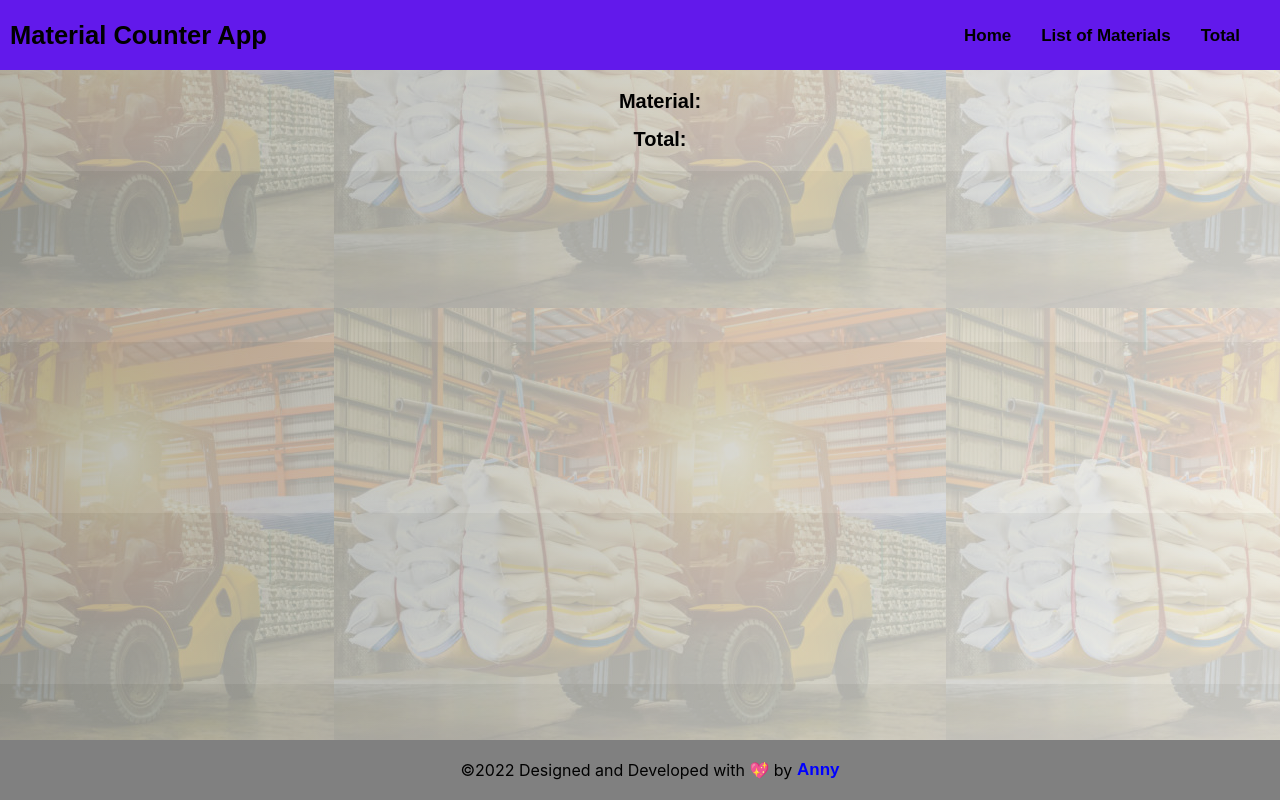
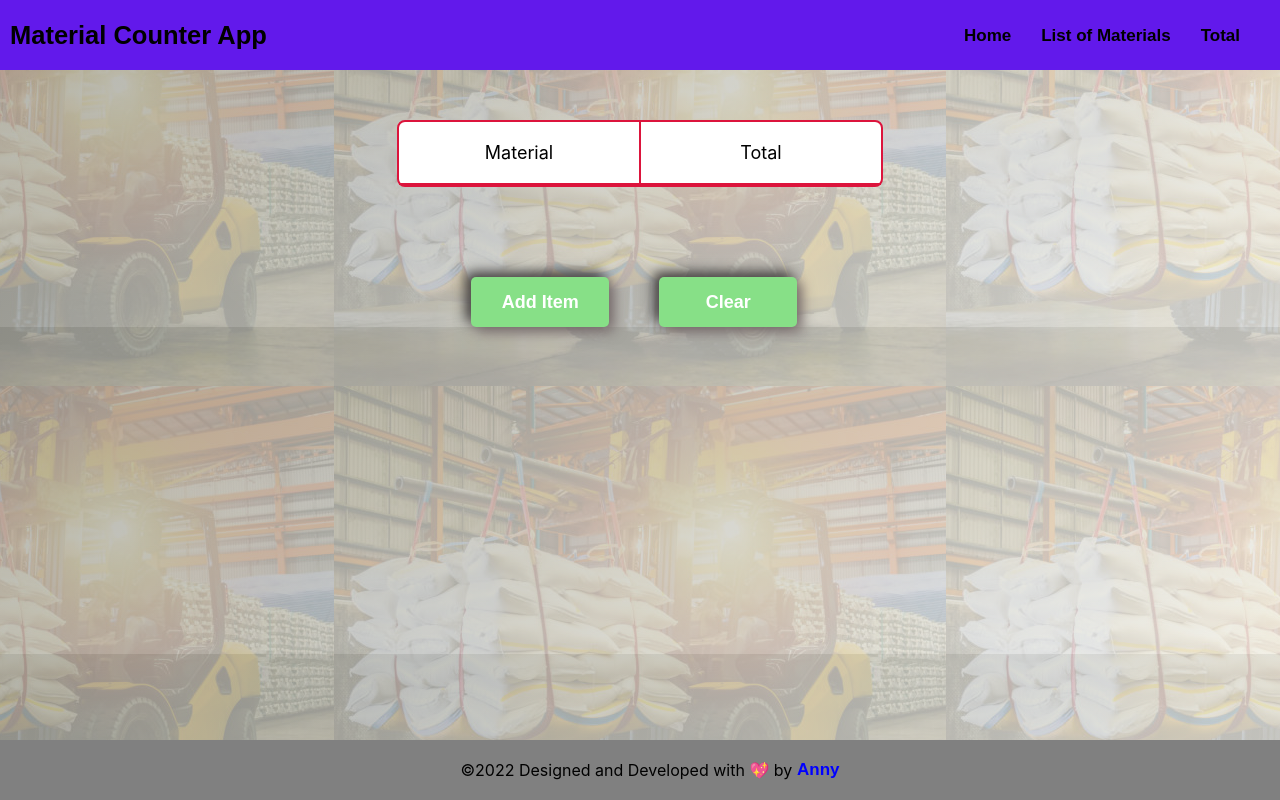
Before and after one commit to Anny85-code/material-counter, a React (Create React App) app: page /list in a window 1280 px wide. Built offline with nearby package versions, Linux system fonts and the light colour scheme.

Commit message:
:art: List
Write structure for list items

```diff
--- a/src/App.js
+++ b/src/App.js
@@ -4,6 +4,7 @@ import CounterPage from './counterPage/CounterPage';
 import HomePage from './homePage/HomePage';
 import List from './list/List';
 import Footer from './footer/Footer';
+import Total from "./total/Total";
 
 
 const App = ()=> {
@@ -15,6 +16,7 @@ const App = ()=> {
         <Route exact path="/" element={<HomePage />} />
         <Route path="/counterpage" element={<CounterPage />} />
         <Route path="/list" element={<List />} />
+          <Route path="/total" element={<Total />} />
       </Routes>
       <Footer />
     </div>
--- a/src/counterPage/CounterPage.css
+++ b/src/counterPage/CounterPage.css
@@ -22,10 +22,10 @@
 }
 
 #save-btn {
-  margin-top: 40px;
+  margin: 40px 50px 0 0;
   background-color: rgb(135, 224, 135);
   width: 8.625rem;
-  height: 2.125rem;
+  height: 3.125rem;
   padding: 0.625rem;
   outline: none;
   border: none;
@@ -36,3 +36,9 @@
   cursor: pointer;
   box-shadow: 5px 5px 13px #7a6e6e, -5px -5px 13px #383636;
 }
+
+@media only screen and (max-width: 480px){
+  .new-save-btn {
+    margin-left: 70px;
+  }
+}
--- a/src/counterPage/CounterPage.jsx
+++ b/src/counterPage/CounterPage.jsx
@@ -1,6 +1,15 @@
 import React, { useState } from 'react';
 import { NavLink } from 'react-router-dom';
 import './CounterPage.css';
+
+const getList = () => {
+  const list = localStorage.getItem('materials');
+  if (list) {
+    return JSON.parse(list);
+  } else {
+    return [];
+  }
+};
 
 const CounterPage = () => {
   let [count, setCount] = useState(0);
@@ -16,9 +25,18 @@ const CounterPage = () => {
     }
   };
 
+  const addList = (list, input) => {
+    list.push(input);
+    localStorage.setItem('materials', JSON.stringify(list));
+  };
+
   const saveTO = () => {
-    localStorage.setItem('count', count);
+    if(name && count > 1){
+    const entry = { name, count };
+    const materials = getList();
+    addList(materials, entry);
     alert(`${name} saved!`);
+    }
   };
 
   return (
@@ -34,13 +52,24 @@ const CounterPage = () => {
           Increment
         </button>
       </div>
-      <NavLink to="/">
-        <button onClick={saveTO} id="save-btn">
-          Save
-        </button>
-      </NavLink>
+      <div className="new-save-btn">
+        <NavLink to="/">
+          <button id="save-btn">Add Item</button>
+        </NavLink>
+        <NavLink to="/">
+          <button onClick={saveTO} id="save-btn">
+            Save
+          </button>
+        </NavLink>
+        <NavLink to="/list">
+          <button id="save-btn" >
+            View List
+          </button>
+        </NavLink>
+      </div>
     </div>
   );
 };
 
 export default CounterPage;
+export { getList };
--- a/src/list/List.css
+++ b/src/list/List.css
@@ -1,5 +1,13 @@
+.main-item-list {
+  text-align: center;
+}
 .main-container-list {
-  text-align: center;
+  border: 2px solid crimson;
+  border-radius: 0.5rem;
+  width: fit-content;
+  height: fit-content;
+  margin: 50px auto;
+  background: #fff;
 }
 
 .main-container-list > ul {
@@ -7,8 +15,50 @@
   font-size: 20px;
   font-family: 'Gumela', sans-serif;
   font-weight: bold;
+  padding: 0;
 }
 
-.main-container-list > ul > li {
-  margin: 15px;
+.custrans-name1 {
+  display: flex;
+  justify-content: space-between;
+  padding: 0;
 }
+
+.custrans-name1 > p {
+  margin: 0;
+  /* padding: 0; */
+}
+
+.columns {
+  width: 15rem;
+  text-align: center;
+  font-size: 1.125rem;
+  padding-top: 1.25rem;
+}
+
+#col {
+  /* margin-top: 20px; */
+  border-bottom: 2px solid crimson;
+}
+
+.i {
+  border-left: 2px solid crimson;
+  color: #000;
+}
+
+#a {
+  border-right: 2px solid crimson;
+}
+
+#p-child:nth-child(even) {
+  background-color: rgb(243, 152, 152);
+}
+
+ul {
+  margin: 0;
+  padding: 0;
+}
+
+.btn-div {
+  margin-left: 3%;
+}
--- a/src/list/List.jsx
+++ b/src/list/List.jsx
@@ -1,26 +1,77 @@
 import React from 'react';
+import { NavLink } from 'react-router-dom';
+import { getList } from '../counterPage/CounterPage';
 import './List.css';
 
 const List = () => {
-  const count = localStorage.getItem('count');
-  const name = localStorage.getItem('name');
-  const materials = [];
-  materials.push([name, count]);
-  localStorage.setItem('materials', JSON.stringify(materials));
-  const retrievedMaterials = JSON.parse(localStorage.getItem('materials'));
+  const materials = getList();
+
+  const clearItems = () => {
+    localStorage.clear();
+  };
 
   return (
-    <div className='main-container-list'>
-      <ul>
-        {retrievedMaterials.map((item) => (
-          <>
-            <li>Material: {item[0]}</li>
-            <li>Total: {item[1]}</li>
-          </>
+    <div className='main-item-list'>
+      <div className="main-container-list">
+        <div className="custrans-name1">
+          <p className="columns">
+            <span className="cus-name1">Material</span>
+          </p>
+          <p className="columns i">Total</p>
+        </div>
+        <div className="custrans-name1">
+          <p className="columns" id="col">
+            {/* <p className="custransactname"></p> */}
+          </p>
+          <p
+            className="columns i"
+            id="col"
+            style={{
+              // borderRight: '2px solid crimson',
+              borderBottom: '2px solid crimson',
+            }}
+          ></p>
+        </div>
+        {materials.map((item) => (
+          <ul id="p-child">
+            <li>
+              <div className="custrans-name1">
+                {/* <p className="columns"></p> */}
+                <p className="columns " style={{ color: 'crimson' }} id="col">
+                  {item.name}
+                </p>
+                {/* <p
+                  className="columns i"
+                  style={{ borderRight: '2px solid crimson' }}
+                ></p> */}
+                <p
+                  className="columns i"
+                  id="col"
+                  // style={{ borderRight: '2px solid crimson' }}
+                >
+                  {item.count}
+                </p>
+                {/* <p className="columns"></p> */}
+              </div>
+            </li>
+            {/* <li> {item.count}</li> */}
+          </ul>
         ))}
-      </ul>
+      </div>
+      <div className='btn-div'>
+        <NavLink to="/">
+          <button id="save-btn">Add Item</button>
+        </NavLink>
+        <NavLink to="/">
+          <button id="save-btn" onClick={clearItems}>
+            Clear
+          </button>
+        </NavLink>
+        {/* </ul> */}
+        {/* </div> */}
+      </div>
     </div>
   );
-}
+};
 
-export default List
+export default List;
--- /dev/null
+++ b/src/total/Total.jsx
@@ -0,0 +1,27 @@
+import React from "react";
+import { getList } from "../counterPage/CounterPage";
+
+const Total = () => {
+  const list = getList();
+
+  const collate = Object.values(
+    list.reduce((obj, item) => {
+      obj[item.name]
+        ? (obj[item.name].count += item.count)
+        : (obj[item.name] = item);
+      return obj;
+    }, {})
+  );
+  return (
+    <div>
+      {collate.map((person) => (
+        <div>
+          <p>{person.name}</p>
+          <p>{person.count}</p>
+        </div>
+      ))}
+    </div>
+  );
+};
+
+export default Total;
```
Also changed, not shown: src/footer/Footer.jsx (+0 -9 lines).
